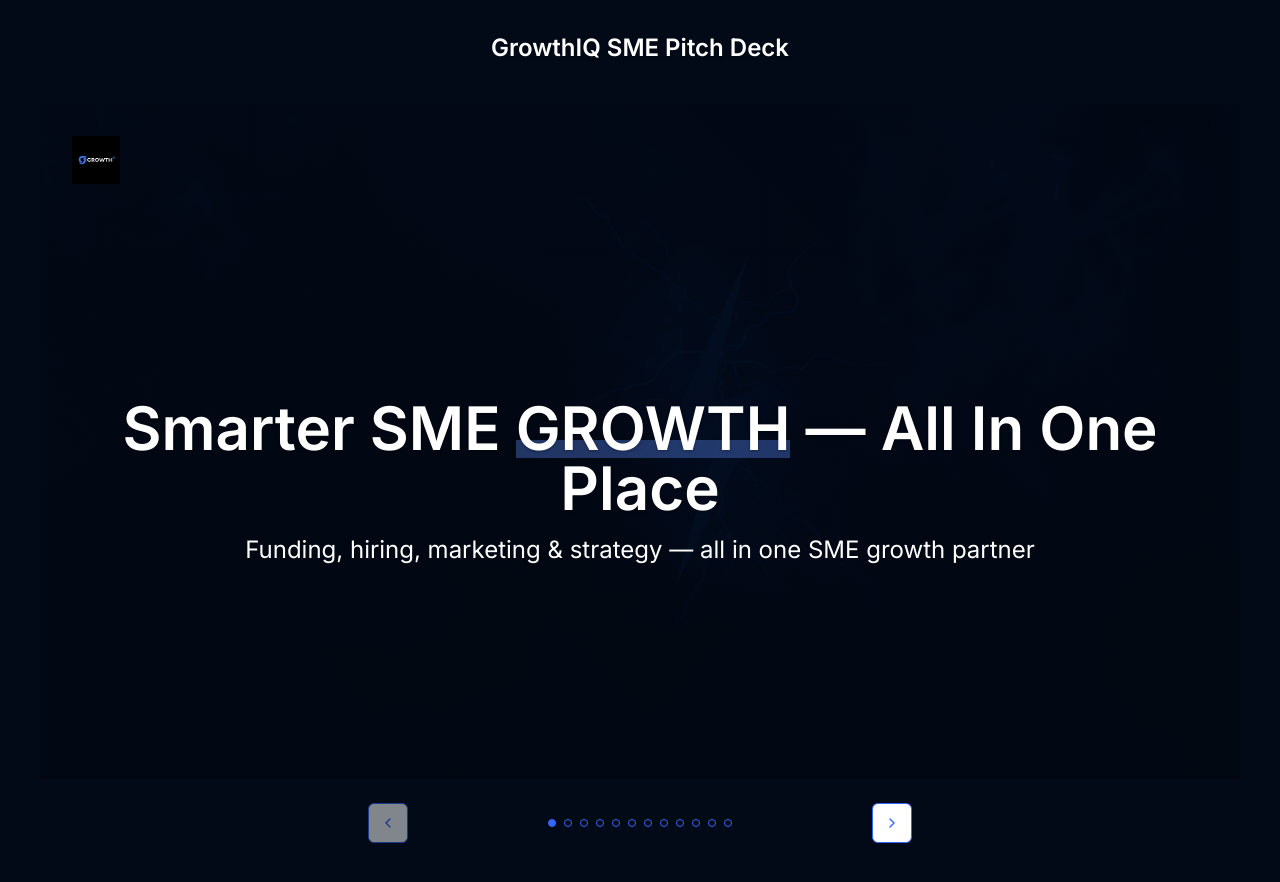
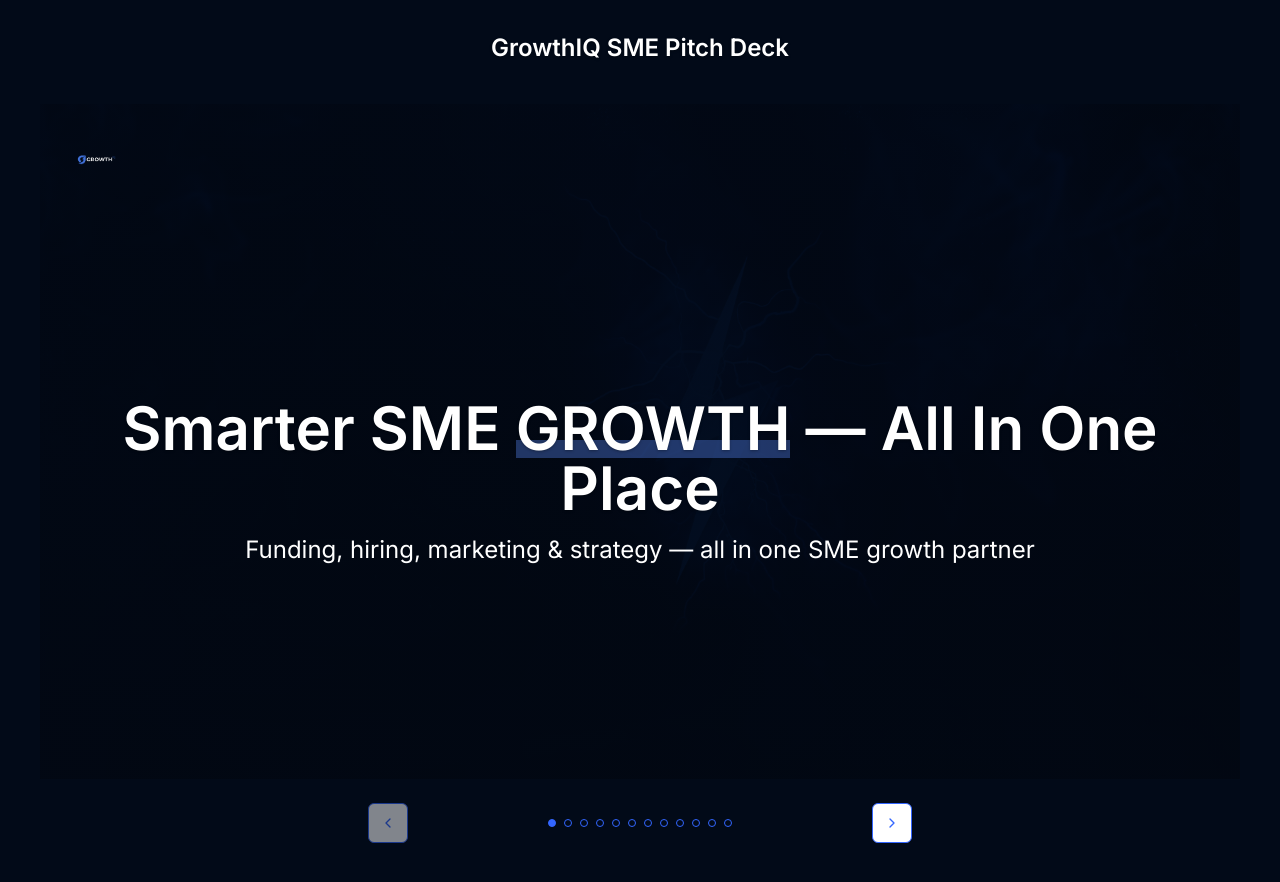
Before and after one commit to flyinglemonski/growth-spark-sme-deck, a React (Vite) app: page / in a window 1280 px wide. Shown: the top 882 px of the page. Built offline with nearby package versions, Linux system fonts and the light colour scheme.

Commit message:
Replace logo with new image
Replaced the logo image on each slide with the new image.

```diff
--- a/src/components/Logo.tsx
+++ b/src/components/Logo.tsx
@@ -12,7 +12,7 @@ const Logo: React.FC<LogoProps> = ({ className = '', size = 'large' }) => {
   return (
     <div className={`${dimensions} ${className}`}>
       <img
-        src="/lovable-uploads/60f5445e-35e7-4152-b19a-6191dadcf868.png"
+        src="/lovable-uploads/324b1370-3a82-4045-9047-d029a514ae2c.png"
         alt="GrowthIQ Logo"
         className="h-full w-auto"
       />
```
Also changed, not shown: public/lovable-uploads/324b1370-3a82-4045-9047-d029a514ae2c.png (added).
